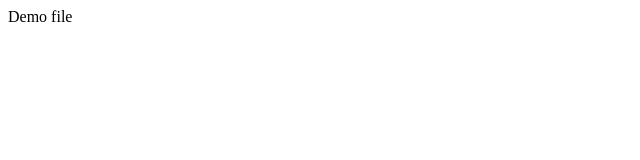
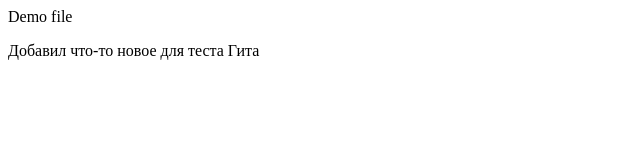
Before and after one commit to RS7070/demo, a plain HTML site: page index.html in a window 1280 px wide. Shown: the whole page, without its empty margins (0-640 px from the left). Drawn offline with Linux system fonts and the light colour scheme.

Commit message:
Initial two commit

```diff
--- a/index.html
+++ b/index.html
@@ -8,5 +8,6 @@
 </head>
 <body>
     Demo file
+    <p>Добавил что-то новое для теста Гита</p>
 </body>
 </html>
```
